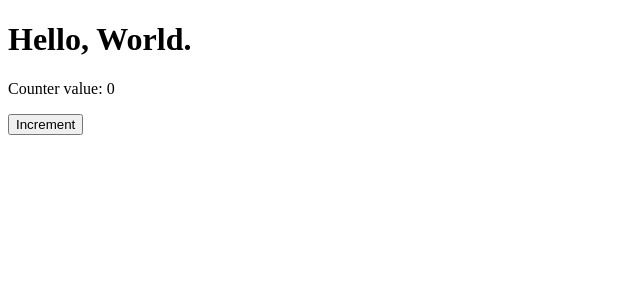
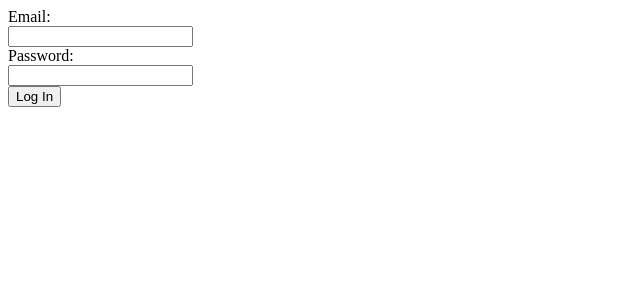
Before and after one commit to UltiManager/ultimanager-web, a React app: page / in a window 1280 px wide. Shown: the top 300 px of the page, without its empty margins (0-640 px from the left). Built offline with nearby package versions, Linux system fonts and the light colour scheme; the HTML template or start-up script is replaced by a standard one.

Commit message:
Add login form component.

```diff
--- /dev/null
+++ b/jest.config.js
@@ -0,0 +1,3 @@
+module.exports = {
+  setupFilesAfterEnv: ["@testing-library/react/cleanup-after-each"]
+};
--- a/src/App.tsx
+++ b/src/App.tsx
@@ -1,11 +1,10 @@
 import * as React from "react";
 import { hot } from "react-hot-loader/root";
-import Counter from "./Counter";
+import LoginForm from "./components/LoginForm";
 
 const App: React.FunctionComponent = () => (
   <div>
-    <h1>Hello, World.</h1>
-    <Counter />
+    <LoginForm onSubmit={(): void => {}} />
   </div>
 );
 
--- a/src/Counter.tsx
+++ /dev/null
@@ -1,18 +0,0 @@
-import * as React from "react";
-
-const Counter: React.FunctionComponent = () => {
-  const [count, setCount] = React.useState(0);
-  const handleClick = React.useCallback(() => setCount(count + 1), [
-    count,
-    setCount
-  ]);
-
-  return (
-    <div>
-      <p>Counter value: {count}</p>
-      <button onClick={handleClick}>Increment</button>
-    </div>
-  );
-};
-
-export default Counter;
--- /dev/null
+++ b/src/components/LoginForm.tsx
@@ -0,0 +1,57 @@
+import * as React from "react";
+
+interface Props {
+  onSubmit: (email: string, password: string) => void;
+}
+
+const LoginForm: React.FunctionComponent<Props> = ({ onSubmit }) => {
+  const [email, setEmail] = React.useState("");
+  const [password, setPassword] = React.useState("");
+
+  const handleSubmit = React.useCallback(
+    (event: React.FormEvent) => {
+      event.preventDefault();
+
+      onSubmit(email, password);
+    },
+    [email, password, onSubmit]
+  );
+
+  const handleEmailChange = React.useCallback(
+    (e: React.ChangeEvent<HTMLInputElement>) => setEmail(e.target.value),
+    [setEmail]
+  );
+
+  const handlePasswordChange = React.useCallback(
+    (e: React.ChangeEvent<HTMLInputElement>) => setPassword(e.target.value),
+    [setPassword]
+  );
+
+  return (
+    <form onSubmit={handleSubmit}>
+      <label htmlFor="email">Email:</label>
+      <br />
+      <input
+        id="email"
+        name="email"
+        onChange={handleEmailChange}
+        type="email"
+        value={email}
+      />
+      <br />
+      <label htmlFor="password">Password:</label>
+      <br />
+      <input
+        id="password"
+        name="password"
+        onChange={handlePasswordChange}
+        type="password"
+        value={password}
+      />
+      <br />
+      <button type="submit">Log In</button>
+    </form>
+  );
+};
+
+export default LoginForm;
--- a/webpack.config.ts
+++ b/webpack.config.ts
@@ -28,20 +28,7 @@ module.exports = {
         use: {
           loader: "babel-loader",
           options: {
-            cacheDirectory: true,
-            babelrc: false,
-            presets: [
-              [
-                "@babel/preset-env",
-                { targets: { browsers: "last 2 versions" } }
-              ],
-              "@babel/preset-typescript",
-              "@babel/preset-react"
-            ],
-            plugins: [
-              ["@babel/plugin-proposal-class-properties", { loose: true }],
-              "react-hot-loader/babel"
-            ]
+            cacheDirectory: true
           }
         }
       }
```
Also changed, not shown: package.json (+7 -2 lines), .babelrc.js (added), .eslintrc.yml, .travis.yml, 2 other files (tests, documents, lock files or other folders).
